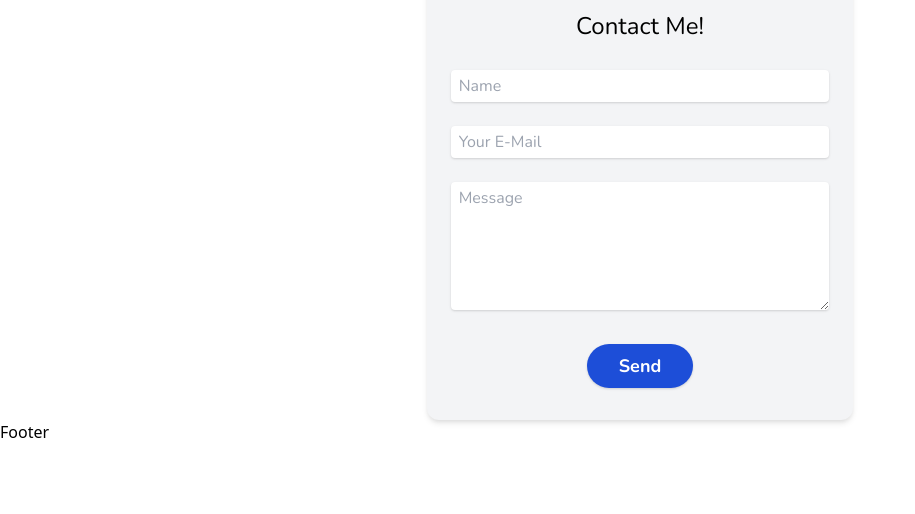
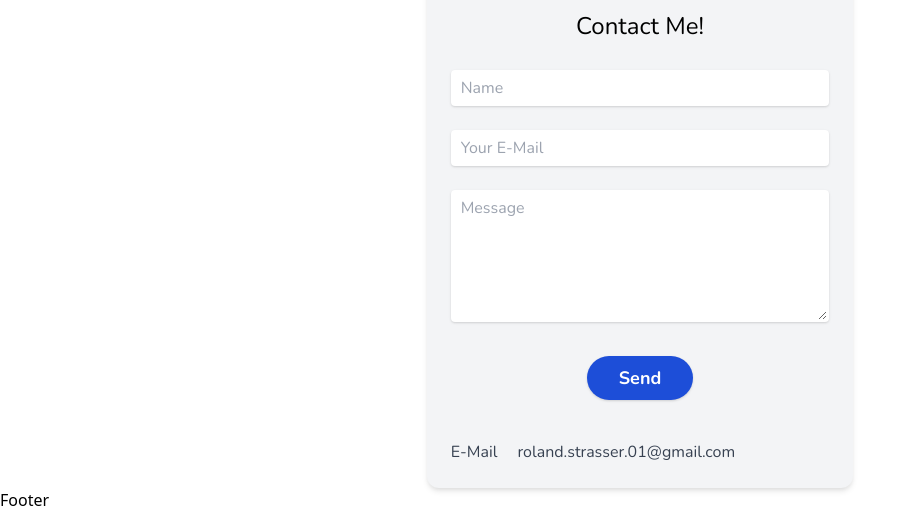
Before and after one commit to rol1510/my-homepage, a React (Create React App) app: page /contact in a window 1280 px wide. Shown: the part 146-660 px from the top of the page, without its empty margins (0-915 px from the left). Built offline with nearby package versions, Linux system fonts and the light colour scheme; no server answers.

Commit message:
small changes on contact form

```diff
--- a/src/pages/ContactPage.js
+++ b/src/pages/ContactPage.js
@@ -73,8 +73,12 @@ class ContactPage extends React.Component {
   }
 
   render() {
-    const inputboxFormatting =
-      "px-2 py-1 m-2 my-3 ml-0 w-full shadow rounded font-round";
+    const inputboxFormatting = `
+      px-2 py-1 m-2 my-3 ml-0 w-full
+      shadow rounded font-round
+      outline-none border-2 border-transparent focus:border-blue-500`;
+
+    const email = "roland.strasser.01@gmail.com";
 
     return (
       <div
@@ -125,6 +129,13 @@ class ContactPage extends React.Component {
           </div>
         </from>
 
+        <p className="mt-8 mb-0 text-md text-gray-700 font-round">
+          E-Mail
+          <a className="ml-5 hover:underline" href={`mailto:${email}`}>
+            {email}
+          </a>
+        </p>
+
         {/* Debug Output of the input */}
         {/* <p className="m-16"></p>
         <p>Name: {this.state.formData.name}</p>
--- a/tailwind.config.js
+++ b/tailwind.config.js
@@ -24,7 +24,8 @@ module.exports = {
     },
   },
   variants: {
-    backgroundColor: ["active", "hover"],
+    backgroundColor: ["active", "hover", "focus"],
+    borderWidth: ["active", "hover", "focus"],
   },
   plugins: [],
 };
```
